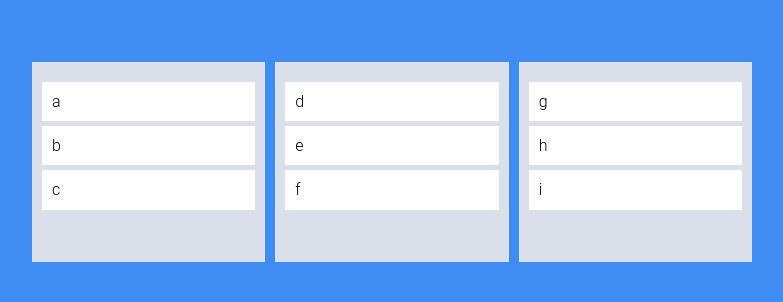
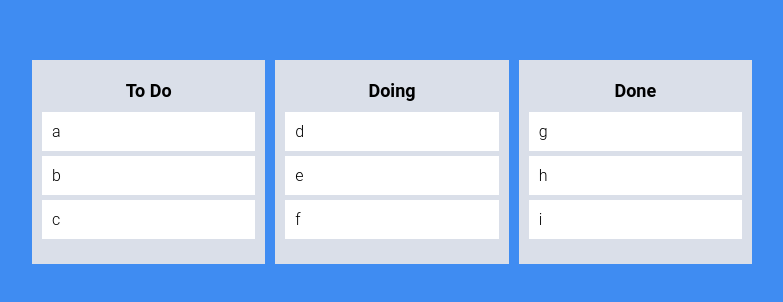
Before and after one commit to moztiq/react-masterclass-trello, a React (Create React App) app: page / in a window 1280 px wide. Shown: the part 238-540 px from the top of the page, without its empty margins (248-1031 px from the left). Built offline with nearby package versions, Linux system fonts and the light colour scheme.

Commit message:
same board movement

```diff
--- a/src/App.tsx
+++ b/src/App.tsx
@@ -24,18 +24,22 @@ const Boards = styled.div`
 function App() {
   const [toDos, setTodos] = useRecoilState(toDoState);
 
-  const reorder = (list: string[], startIndex: number, endIndex: number) => {
-    const result = Array.from(list);
-    const [removed] = result.splice(startIndex, 1);
-    result.splice(endIndex, 0, removed);
-    return result;
-  };
+  const onDragEnd = (info: DropResult) => {
+    const { draggableId, source, destination } = info;
+    if (!destination) return;
 
-  const onDragEnd = ({ source, destination }: DropResult) => {
-    if (!destination) return;
-    // setTodos((oldToDos) =>
-    //   reorder([...oldToDos], source.index, destination.index),
-    // );
+    if (destination.droppableId === source.droppableId) {
+      // same board movement
+      setTodos((allBoards) => {
+        const boardCopy = [...allBoards[source.droppableId]];
+        boardCopy.splice(source.index, 1);
+        boardCopy.splice(destination?.index, 0, draggableId);
+        return {
+          ...allBoards,
+          [source.droppableId]: boardCopy,
+        };
+      });
+    }
   };
 
   return (
--- a/src/atoms.ts
+++ b/src/atoms.ts
@@ -7,8 +7,8 @@ interface IToDoState {
 export const toDoState = atom<IToDoState>({
   key: 'toDo',
   default: {
-    to_do: ['a', 'b', 'c'],
-    doing: ['d', 'e', 'f'],
-    done: ['g', 'h', 'i'],
+    'To Do': ['a', 'b', 'c'],
+    Doing: ['d', 'e', 'f'],
+    Done: ['g', 'h', 'i'],
   },
 });
--- a/src/components/Board.tsx
+++ b/src/components/Board.tsx
@@ -8,6 +8,13 @@ const Wrapper = styled.div`
   min-height: 200px;
 `;
 
+const Title = styled.h2`
+  text-align: center;
+  font-weight: 600;
+  margin-bottom: 10px;
+  font-size: 18px;
+`;
+
 interface IBoardProps {
   toDos: string[];
   boardId: string;
@@ -15,16 +22,19 @@ interface IBoardProps {
 
 function Board({ toDos, boardId }: IBoardProps) {
   return (
+    <Wrapper>
+      <Title>{boardId}</Title>
       <Droppable droppableId={boardId}>
         {(provided, snapshot) => (
-        <Wrapper ref={provided.innerRef} {...provided.droppableProps}>
+          <div ref={provided.innerRef} {...provided.droppableProps}>
             {toDos.map((toDo, idx) => (
               <DraggableCard key={toDo} toDo={toDo} index={idx} />
             ))}
             {provided.placeholder}
-        </Wrapper>
+          </div>
         )}
       </Droppable>
+    </Wrapper>
   );
 }
 
```
Lines whose indentation alone changed are shown as unchanged.
